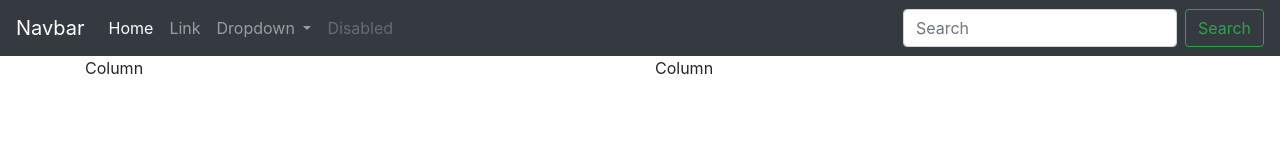
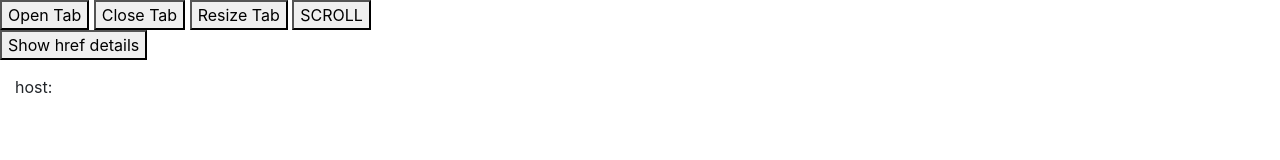
Before and after one commit to Kristel96/MainAcademyFrontEnd, a plain HTML site: page index.html in a window 1280 px wide. Drawn offline with nearby package versions, Linux system fonts and the light colour scheme.

Commit message:
added location parser

```diff
--- a/index.html
+++ b/index.html
@@ -7,59 +7,34 @@
     <link rel="stylesheet" href="styles/styles.css">
 	<link rel="stylesheet" href="https://stackpath.bootstrapcdn.com/bootstrap/4.1.3/css/bootstrap.min.css" integrity="sha384-MCw98/SFnGE8fJT3GXwEOngsV7Zt27NXFoaoApmYm81iuXoPkFOJwJ8ERdknLPMO" crossorigin="anonymous">
 	<!-- Optional theme -->
-
 </head>
 <body>
-<nav class="navbar navbar-expand-lg navbar-dark bg-dark">
-	<a class="navbar-brand" href="#">Navbar</a>
-	<button class="navbar-toggler" type="button" data-toggle="collapse" data-target="#navbarSupportedContent" aria-controls="navbarSupportedContent" aria-expanded="false" aria-label="Toggle navigation">
-		<span class="navbar-toggler-icon"></span>
-	</button>
-
-	<div class="collapse navbar-collapse" id="navbarSupportedContent">
-		<ul class="navbar-nav mr-auto">
-			<li class="nav-item active">
-				<a class="nav-link" href="#">Home <span class="sr-only">(current)</span></a>
-			</li>
-			<li class="nav-item">
-				<a class="nav-link" href="#">Link</a>
-			</li>
-			<li class="nav-item dropdown">
-				<a class="nav-link dropdown-toggle" href="#" id="navbarDropdown" role="button" data-toggle="dropdown" aria-haspopup="true" aria-expanded="false">
-					Dropdown
-				</a>
-				<div class="dropdown-menu" aria-labelledby="navbarDropdown">
-					<a class="dropdown-item" href="#">Action</a>
-					<a class="dropdown-item" href="#">Another action</a>
-					<div class="dropdown-divider"></div>
-					<a class="dropdown-item" href="#">Something else here</a>
-				</div>
-			</li>
-			<li class="nav-item">
-				<a class="nav-link disabled" href="#">Disabled</a>
-			</li>
-		</ul>
-		<form class="form-inline my-2 my-lg-0">
-			<input class="form-control mr-sm-2" type="search" placeholder="Search" aria-label="Search">
-			<button class="btn btn-outline-success my-2 my-sm-0" type="submit">Search</button>
-		</form>
-	</div>
-</nav>
-
-<div class="container">
-	<div class="row">
-		<div class="col">Column</div>
-		<div class="col">Column</div>
-	</div>
-</div>
+<div>
+<button id="myButton1" onclick="openTab()">Open Tab</button>
+<button id="myButton2" onclick="closeTab()">Close Tab</button>
+<button id="myButton3" onclick="resizeTab()">Resize Tab</button>
+<button id="myButton4" onclick="scroller()">SCROLL</button>
 
 
+	<div>
+		<button onclick="hrefDetails()">Show href details</button>
+		<div style="margin: 15px">
+			<div id="1">host:</div>
+			<div id="2"></div>
+			<div id="3"></div>
+			<div id="4"></div>
+			<div id="5"></div>
+			<div id="6"></div>
+		</div>
+	</div>
 
+
+	<div id="fields"></div></div>
 
 
 <script src="https://code.jquery.com/jquery-3.3.1.slim.min.js" integrity="sha384-q8i/X+965DzO0rT7abK41JStQIAqVgRVzpbzo5smXKp4YfRvH+8abtTE1Pi6jizo" crossorigin="anonymous"></script>
 <script src="https://cdnjs.cloudflare.com/ajax/libs/popper.js/1.14.3/umd/popper.min.js" integrity="sha384-ZMP7rVo3mIykV+2+9J3UJ46jBk0WLaUAdn689aCwoqbBJiSnjAK/l8WvCWPIPm49" crossorigin="anonymous"></script>
 <script src="https://stackpath.bootstrapcdn.com/bootstrap/4.1.3/js/bootstrap.min.js" integrity="sha384-ChfqqxuZUCnJSK3+MXmPNIyE6ZbWh2IMqE241rYiqJxyMiZ6OW/JmZQ5stwEULTy" crossorigin="anonymous"></script>
-</body>
+<script src="scripts/main.js"></script>
 </body>
 </html>
--- a/scripts/main.js
+++ b/scripts/main.js
@@ -1,2 +1,36 @@
-// var a = document.getElementById("hek");
-// console.log(a.value);
+var newTab;
+function openTab(){
+    newTab =  window.open("2e2w", "_blank", "width=300, height=300, scrollbars=yes ");
+}
+function resizeTab() {
+    //newTab.resizeTo(500,500);
+    newTab.resizeBy(300,300);
+    newTab.focus();
+}
+function closeTab() {
+    newTab.close();
+}
+function scroller(){
+    newTab.scrollBy(20,1000);
+    newTab.focus();
+}
+
+
+function hrefDetails() {
+    var loc = window.location;
+
+    var a = document.getElementById("1");
+    a.innerText = "Host: " + loc.host;
+    a.style.fontStyle="italic";
+    var b = document.getElementById("2");
+    b.innerText = "Hostname: " + loc.hostname;
+    var c =  document.getElementById("3");
+    c.innerText = "Origin: " + loc.origin;
+    var d = document.getElementById("4");
+    d.innerText = "Pathname: " + loc.pathname;
+    var e = document.getElementById("5");
+    e.innerText = "Port: " + loc.port;
+    var f = document.getElementById("6");
+    f.innerText = "Protocol: " + loc.protocol;
+
+}
```
